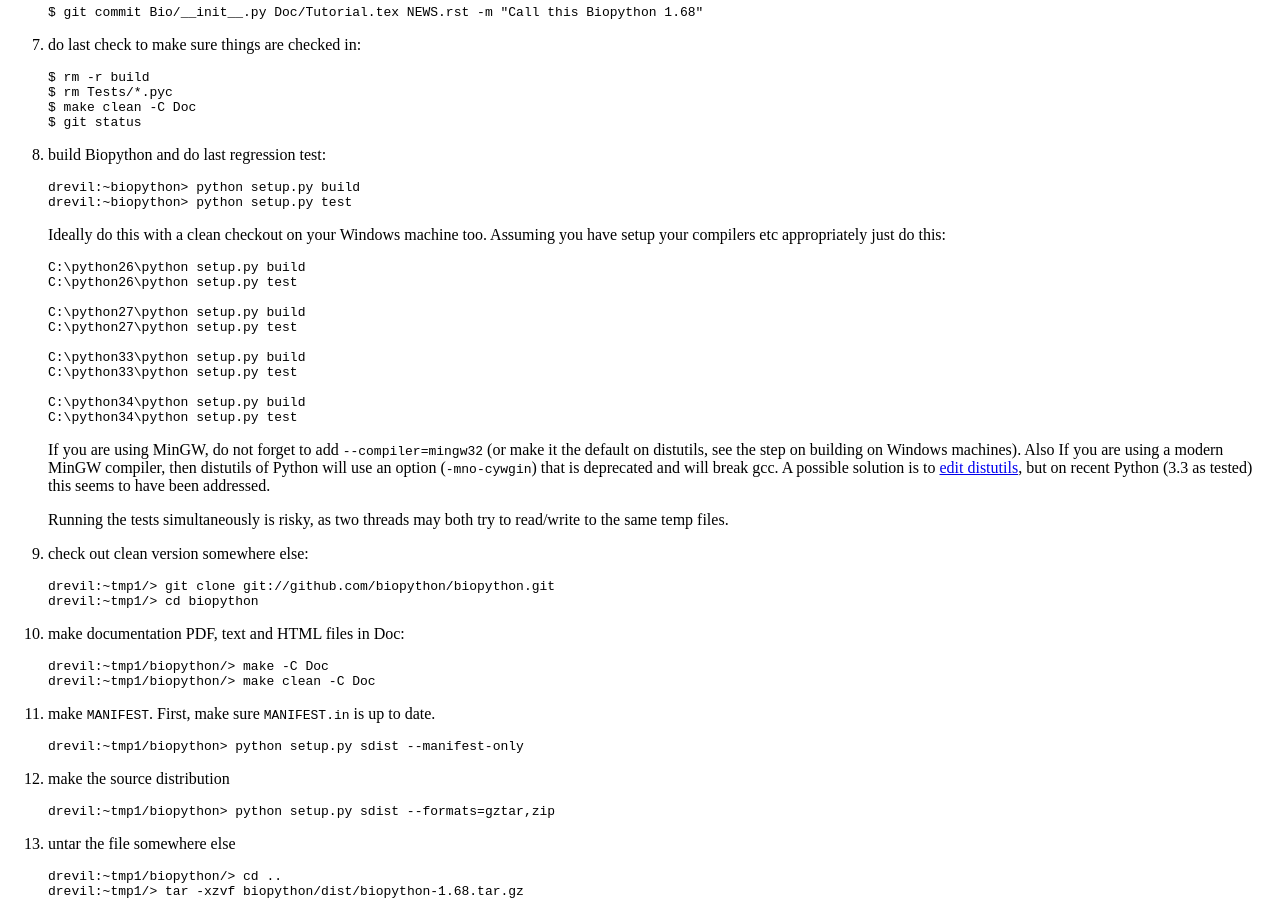
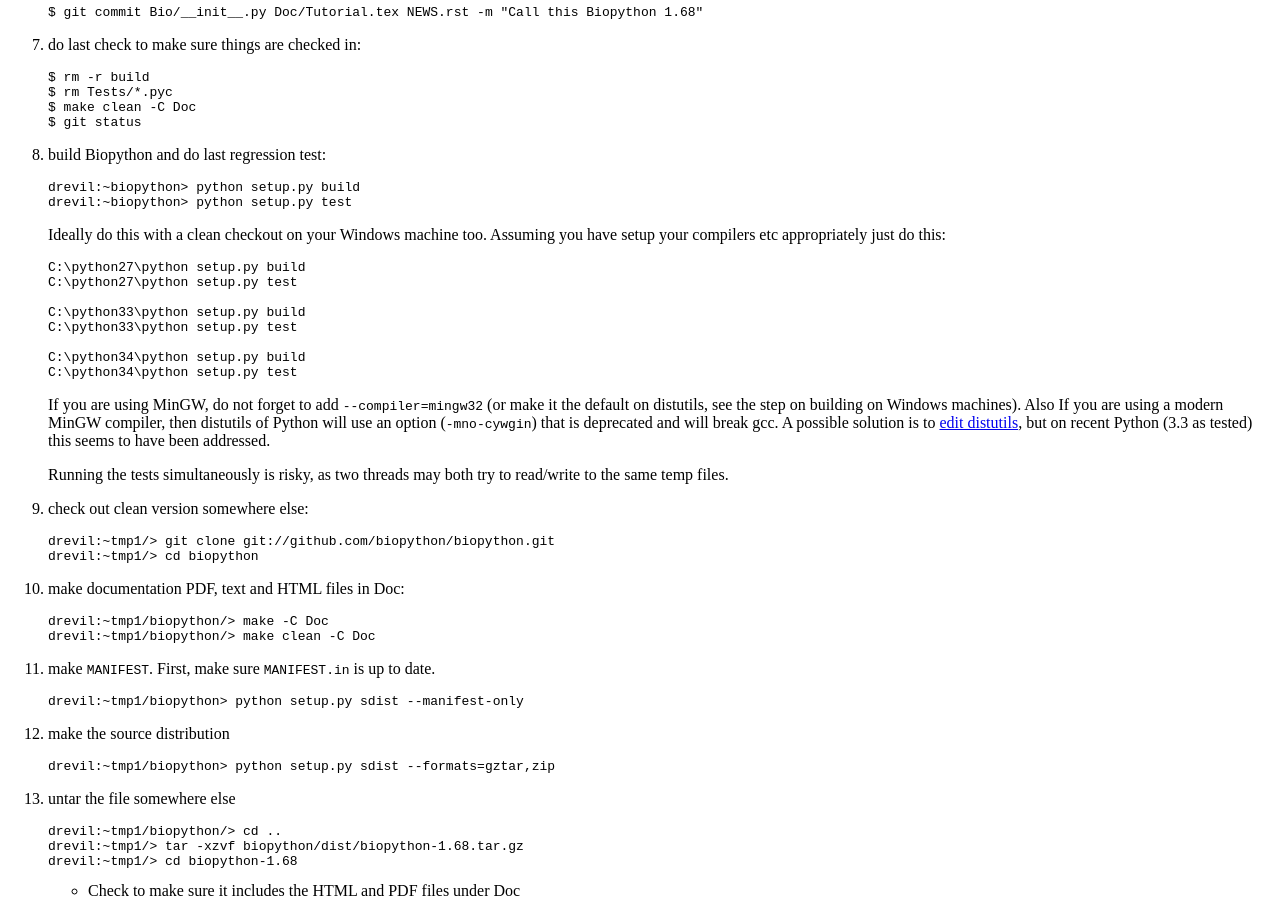
Before and after one commit to biopython/biopython.github.io, a Jekyll site: the page built from wiki/Building_a_release.md, in a window 1280 px wide and 900 px high, scrolled down 946 px. Built offline with Jekyll 4.4.1, drawn with Linux system fonts in a browser that asks for light colours; some of the changed text lies outside the part shown.

Commit message:
Remove references to Python 2.6

````diff
--- a/wiki/Building_a_release.md
+++ b/wiki/Building_a_release.md
@@ -82,9 +82,6 @@ needed to test and prepare the Windows installers.
    this:
 
    ```
-   C:\python26\python setup.py build
-   C:\python26\python setup.py test
-
    C:\python27\python setup.py build
    C:\python27\python setup.py test
 
@@ -231,7 +228,6 @@ before hand you seem to get a bloated setup exe. Assuming you have setup
 your compilers etc appropriately just do this:
 
     ```
-    C:\python26\python setup.py bdist_wininst
     C:\python27\python setup.py bdist_wininst
     C:\python33\python setup.py bdist_wininst
     C:\python34\python setup.py bdist_wininst
````
